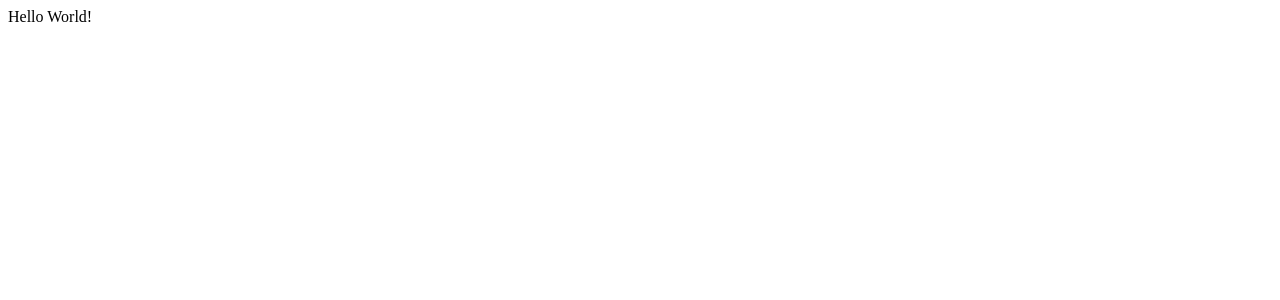
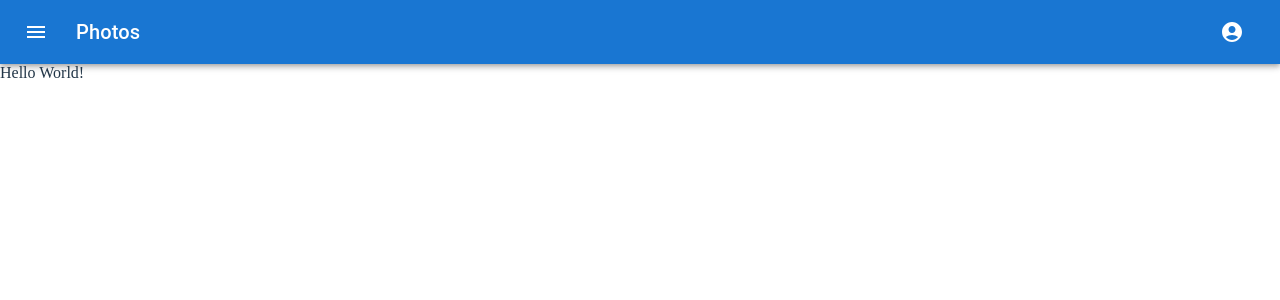
Before and after one commit to newt239/kegamiru, a React (Vite) app: page / in a window 1280 px wide. Shown: the top 300 px of the page. Built offline with nearby package versions, Linux system fonts and the light colour scheme.

Commit message:
add: app bar

```diff
--- /dev/null
+++ b/src/components/menuAppBar.tsx
@@ -0,0 +1,78 @@
+import * as React from "react";
+
+import AccountCircle from "@mui/icons-material/AccountCircle";
+import MenuIcon from "@mui/icons-material/Menu";
+import AppBar from "@mui/material/AppBar";
+import IconButton from "@mui/material/IconButton";
+import Menu from "@mui/material/Menu";
+import MenuItem from "@mui/material/MenuItem";
+import Toolbar from "@mui/material/Toolbar";
+import Typography from "@mui/material/Typography";
+
+export default function MenuAppBar() {
+  const [auth, setAuth] = React.useState(true);
+  const [anchorEl, setAnchorEl] = React.useState<null | HTMLElement>(null);
+
+  const handleChange = (event: React.ChangeEvent<HTMLInputElement>) => {
+    setAuth(event.target.checked);
+  };
+
+  const handleMenu = (event: React.MouseEvent<HTMLElement>) => {
+    setAnchorEl(event.currentTarget);
+  };
+
+  const handleClose = () => {
+    setAnchorEl(null);
+  };
+
+  return (
+    <AppBar position="static">
+      <Toolbar>
+        <IconButton
+          aria-label="menu"
+          color="inherit"
+          edge="start"
+          size="large"
+          sx={{ mr: 2 }}
+        >
+          <MenuIcon />
+        </IconButton>
+        <Typography component="div" sx={{ flexGrow: 1 }} variant="h6">
+          Photos
+        </Typography>
+        {auth && (
+          <div>
+            <IconButton
+              aria-controls="menu-appbar"
+              aria-haspopup="true"
+              aria-label="account of current user"
+              color="inherit"
+              onClick={handleMenu}
+              size="large"
+            >
+              <AccountCircle />
+            </IconButton>
+            <Menu
+              anchorEl={anchorEl}
+              anchorOrigin={{
+                vertical: "top",
+                horizontal: "right",
+              }}
+              id="menu-appbar"
+              keepMounted
+              onClose={handleClose}
+              open={Boolean(anchorEl)}
+              transformOrigin={{
+                vertical: "top",
+                horizontal: "right",
+              }}
+            >
+              <MenuItem onClick={handleClose}>Profile</MenuItem>
+              <MenuItem onClick={handleClose}>My account</MenuItem>
+            </Menu>
+          </div>
+        )}
+      </Toolbar>
+    </AppBar>
+  );
+}
--- a/src/index.css
+++ b/src/index.css
@@ -11,6 +11,7 @@
 html,
 body {
   max-width: 100vw;
+  margin: 0;
 }
 
 h2 {
--- a/src/main.tsx
+++ b/src/main.tsx
@@ -5,6 +5,8 @@
 
 // Import the generated route tree
 import { routeTree } from "./routeTree.gen";
+
+import "./index.css";
 
 // Create a new router instance
 const router = createRouter({ routeTree });
--- a/src/routes/__root.tsx
+++ b/src/routes/__root.tsx
@@ -1,9 +1,12 @@
 import { createRootRoute, Outlet } from "@tanstack/react-router";
 import { TanStackRouterDevtools } from "@tanstack/router-devtools";
+
+import MenuAppBar from "#/components/menuAppBar";
 
 export const Route = createRootRoute({
   component: () => (
     <>
+      <MenuAppBar />
       <Outlet />
       <TanStackRouterDevtools />
     </>
```
